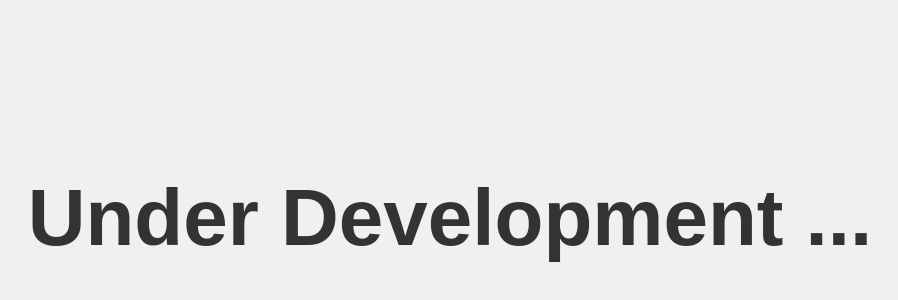
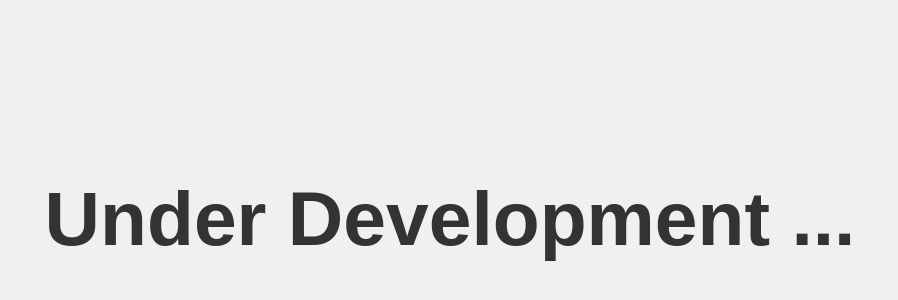
Before and after one commit to MahefaNant/mahefanant.github.io, a plain HTML site: page index.html in a window 1280 px wide. Shown: the part 182-482 px from the top of the page, without its empty margins (190-1088 px from the left). Drawn offline with Linux system fonts and the light colour scheme.

Commit message:
Update index.html

```diff
--- a/index.html
+++ b/index.html
@@ -13,14 +13,30 @@
       margin: 0;
       background-color: #f0f0f0;
     }
+
     h1 {
-      font-size: 5em;
       font-family: Arial, sans-serif;
       color: #333;
+      text-align: center;
+      font-size: 10vw; /* La taille du texte dépend de la largeur de la fenêtre (viewport width) */
+    }
+
+    /* Ajustement pour les grands écrans */
+    @media only screen and (min-width: 1200px) {
+      h1 {
+        font-size: 6vw;
+      }
+    }
+
+    /* Ajustement pour les petits écrans (mobiles) */
+    @media only screen and (max-width: 600px) {
+      h1 {
+        font-size: 12vw;
+      }
     }
   </style>
 </head>
 <body>
-  <h1>Under Development ... </h1>
+  <h1>Under Development ...</h1>
 </body>
 </html>
```
